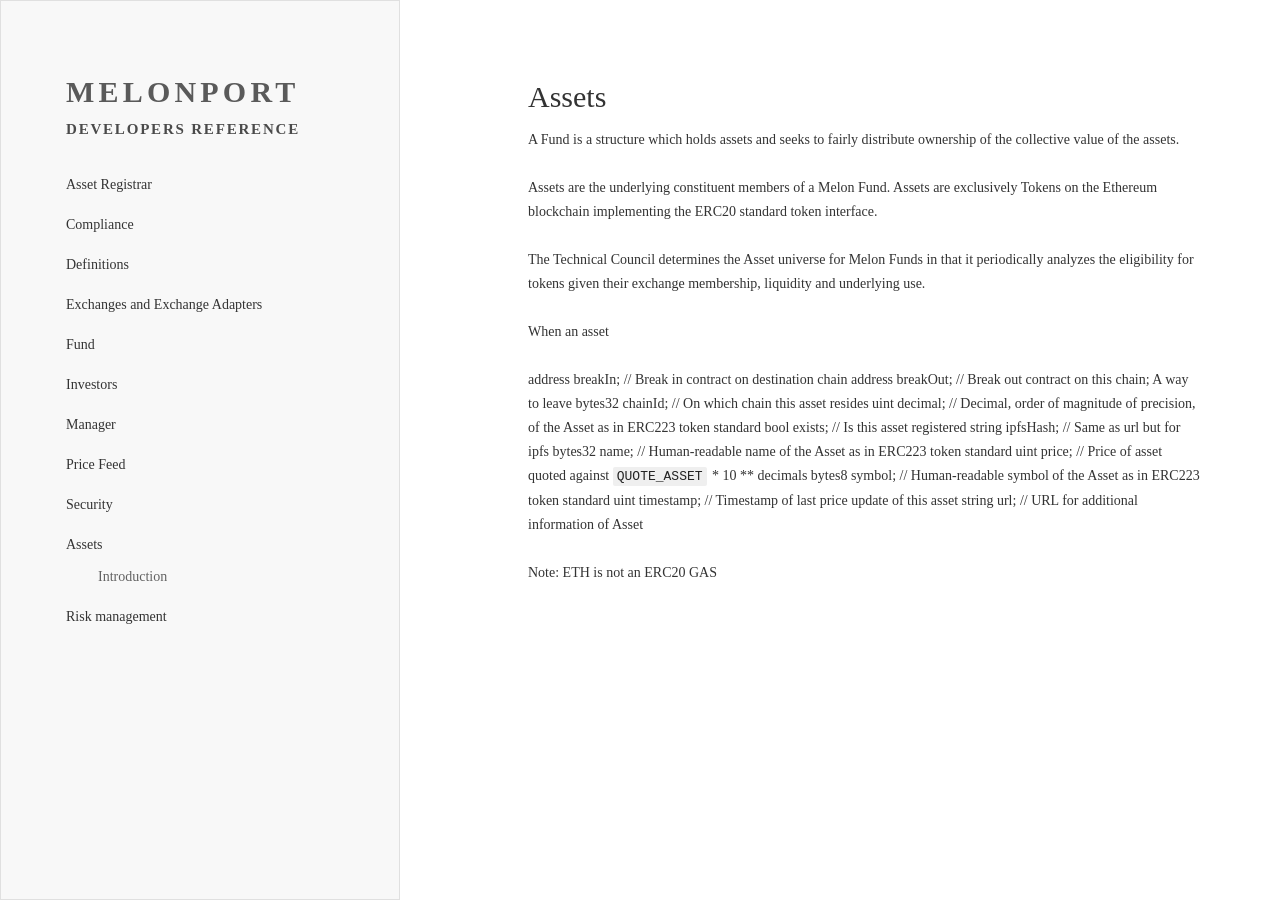
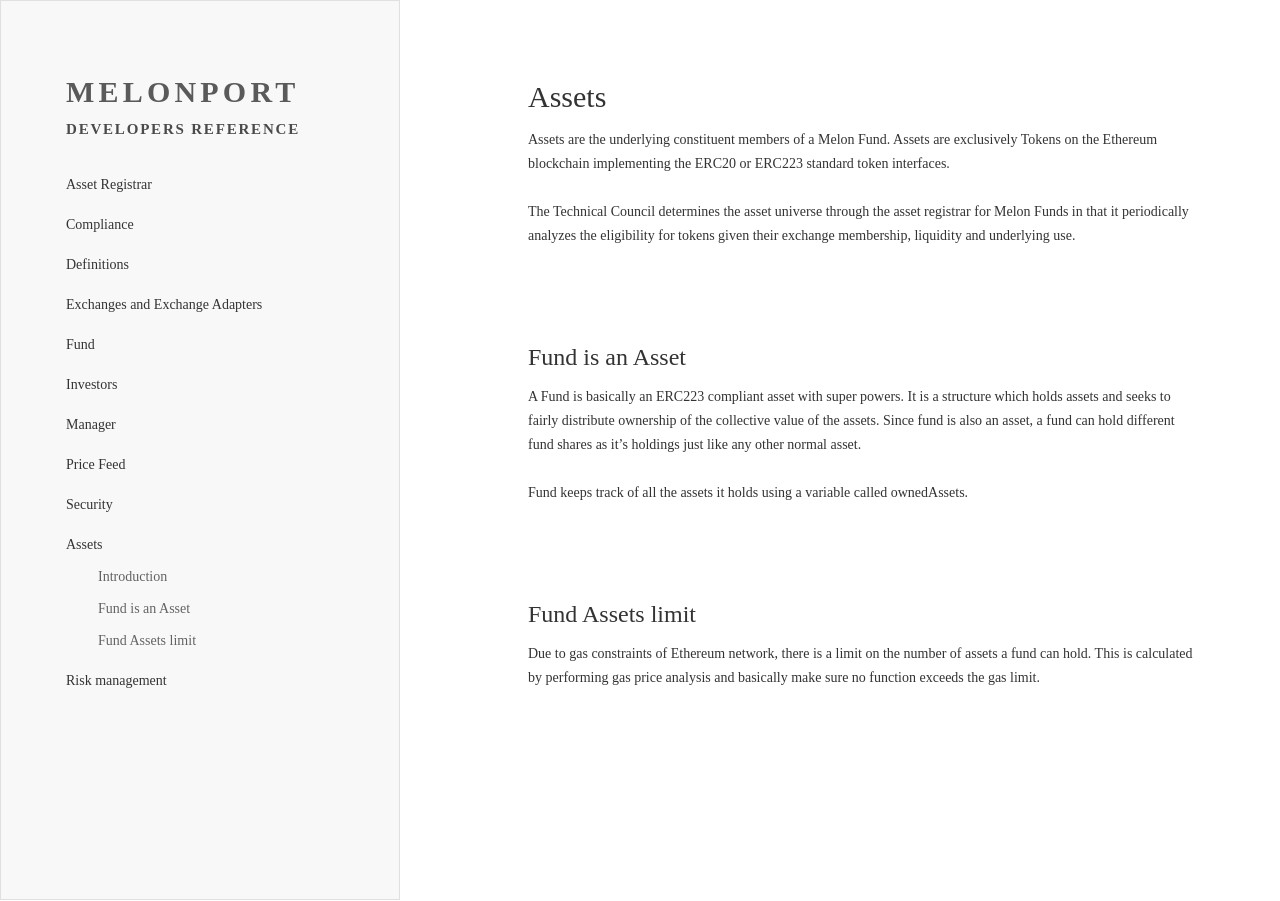
Before and after one commit to melonproject-archive/documentation, a Jekyll site: the page built from chapters/asset.md, in a window 1280 px wide. Built offline with Jekyll 4.4.1, drawn with Linux system fonts in a browser that asks for light colours; our own code applies the rules of GitHub Pages for plain Markdown files.

Commit message:
Additions to asset.md

```diff
--- a/chapters/asset.md
+++ b/chapters/asset.md
@@ -1,28 +1,15 @@
 # Assets
 
-A Fund is a structure which holds assets and seeks to fairly distribute ownership of the collective value of the assets.
+Assets are the underlying constituent members of a Melon Fund. Assets are exclusively Tokens on the Ethereum blockchain implementing the ERC20 or ERC223 standard token interfaces.
 
-Assets are the underlying constituent members of a Melon Fund. Assets are exclusively Tokens on the Ethereum blockchain implementing the ERC20 standard token interface.
+The Technical Council determines the asset universe through the [asset registrar](https://github.com/melonproject/documentation/blob/first-draft/chapters/asset_registrar.md) for Melon Funds in that it periodically analyzes the eligibility for tokens given their exchange membership, liquidity and underlying use.
 
-The Technical Council determines the Asset universe for Melon Funds in that it periodically analyzes the eligibility for tokens given their exchange membership, liquidity and underlying use.
+## Fund is an Asset
 
-When an asset
+A Fund is basically an ERC223 compliant asset with super powers. It is a structure which holds assets and seeks to fairly distribute ownership of the collective value of the assets. Since fund is also an asset, a fund can hold different fund shares as it's holdings just like any other normal asset.
 
+Fund keeps track of all the assets it holds using a variable called ownedAssets.
 
-address breakIn; // Break in contract on destination chain
-address breakOut; // Break out contract on this chain; A way to leave
-bytes32 chainId; // On which chain this asset resides
-uint decimal; // Decimal, order of magnitude of precision, of the Asset as in ERC223 token standard
-bool exists; // Is this asset registered
-string ipfsHash; // Same as url but for ipfs
-bytes32 name; // Human-readable name of the Asset as in ERC223 token standard
-uint price; // Price of asset quoted against `QUOTE_ASSET` * 10 ** decimals
-bytes8 symbol; // Human-readable symbol of the Asset as in ERC223 token standard
-uint timestamp; // Timestamp of last price update of this asset
-string url; // URL for additional information of Asset
+## Fund Assets limit
 
-
-
-
-Note: ETH is not an ERC20
-GAS
+Due to gas constraints of Ethereum network, there is a limit on the number of assets a fund can hold. This is calculated by performing gas price analysis and basically make sure no function exceeds the gas limit.
```
